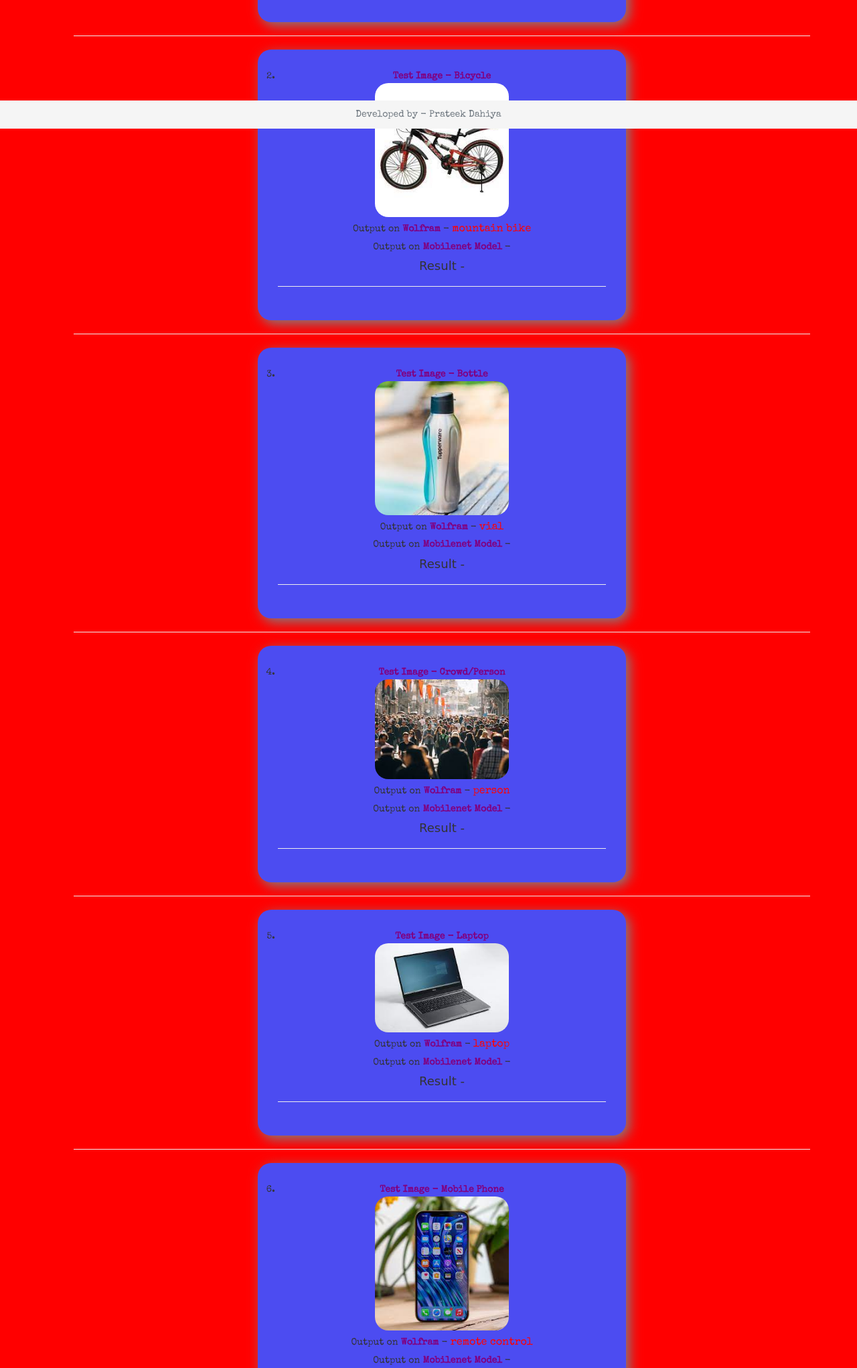
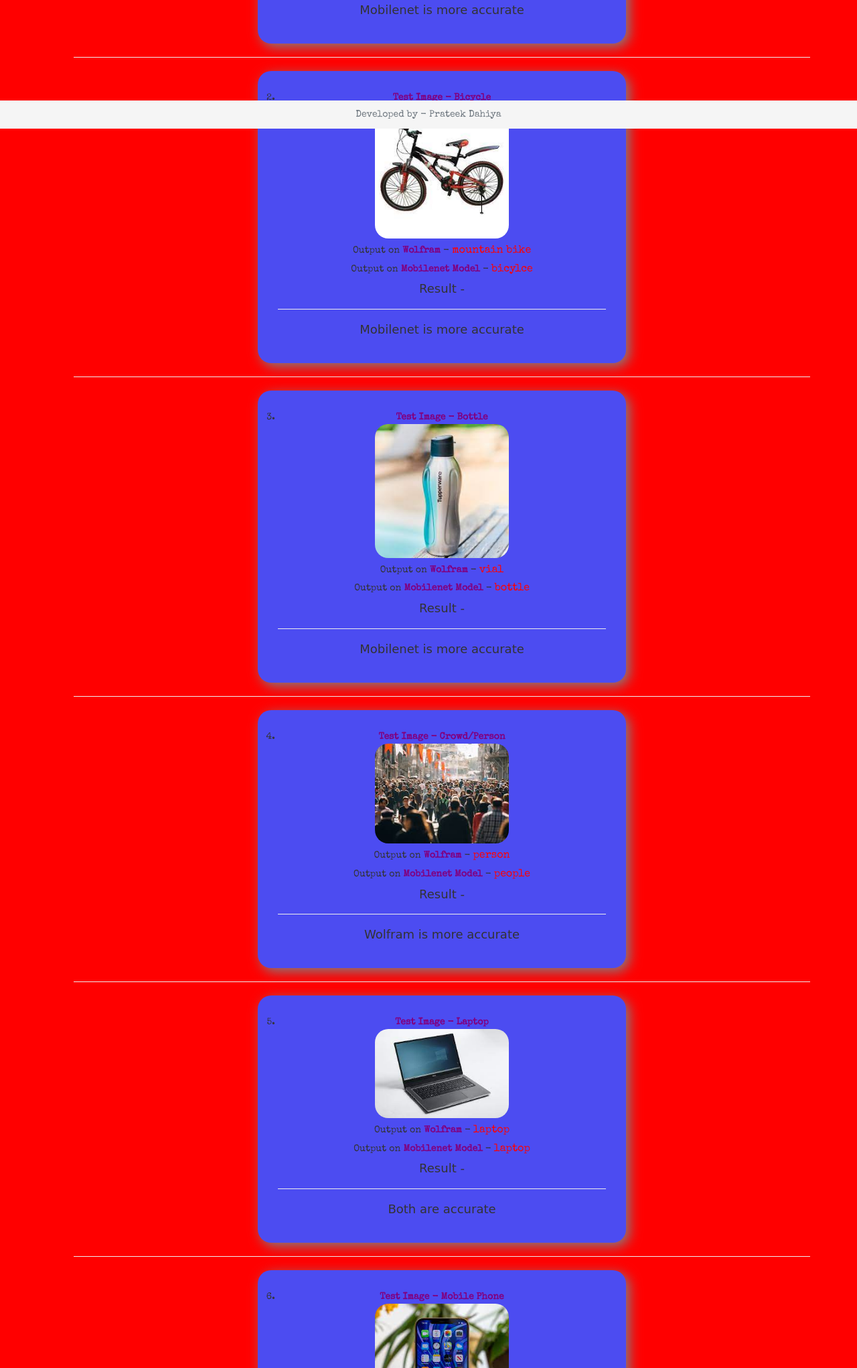
Before and after one commit to PrateekGithub786/Case-Study, a plain HTML site: page index.html in a window 1280 px wide. Shown: the part 608-2650 px from the top of the page at 67% size. Drawn offline with nearby package versions, Linux system fonts and the light colour scheme.

Commit message:
Create index.html

```diff
--- a/index.html
+++ b/index.html
@@ -25,13 +25,13 @@
                         <span>bedroom</span>
                     </h5>
                     <h5>Output on <b>Mobilenet Model </b> -
-                        <span></span>
+                        <span>day bed</span>
                     </h5>
 
                     <div class="mini_result">
                         <h4>Result - </h4>
                         <hr>
-                        <h4></h4>
+                        <h4>Mobilenet is more accurate</h4>
                     </div>
 
                 </div>
@@ -45,13 +45,13 @@
                         <span>mountain bike</span>
                     </h5>
                     <h5>Output on <b>Mobilenet Model </b> -
-                        <span></span>
+                        <span>bicylce</span>
                     </h5>
 
                     <div class="mini_result">
                         <h4>Result - </h4>
                         <hr>
-                        <h4></h4>
+                        <h4>Mobilenet is more accurate</h4>
                     </div>
 
                 </div>
@@ -66,13 +66,13 @@
                         <span>vial</span>
                     </h5>
                     <h5>Output on <b>Mobilenet Model </b> -
-                        <span></span>
+                        <span>bottle</span>
                     </h5>
 
                     <div class="mini_result">
                         <h4>Result - </h4>
                         <hr>
-                        <h4></h4>
+                        <h4>Mobilenet is more accurate</h4>
                     </div>
 
                 </div>
@@ -86,13 +86,13 @@
                         <span>person</span>
                     </h5>
                     <h5>Output on <b>Mobilenet Model </b> -
-                        <span></span>
+                        <span>people</span>
                     </h5>
 
                     <div class="mini_result">
                         <h4>Result - </h4>
                         <hr>
-                        <h4></h4>
+                        <h4>Wolfram is more accurate</h4>
                     </div>
 
                 </div>
@@ -106,13 +106,13 @@
                         <span>laptop</span>
                     </h5>
                     <h5>Output on <b>Mobilenet Model </b> -
-                        <span></span>
+                        <span>laptop</span>
                     </h5>
 
                     <div class="mini_result">
                         <h4>Result - </h4>
                         <hr>
-                        <h4></h4>
+                        <h4>Both are accurate</h4>
                     </div>
 
                 </div>
@@ -125,13 +125,13 @@
                         <span>remote control</span>
                     </h5>
                     <h5>Output on <b>Mobilenet Model </b> -
-                        <span></span>
+                        <span>Phone</span>
                     </h5>
 
                     <div class="mini_result">
                         <h4>Result - </h4>
                         <hr>
-                        <h4></h4>
+                        <h4>Mobilenet is more accurate</h4>
                     </div>
 
                 </div>
@@ -144,13 +144,13 @@
                         <span>person</span>
                     </h5>
                     <h5>Output on <b>Mobilenet Model </b> -
-                        <span></span>
+                        <span>person</span>
                     </h5>
 
                     <div class="mini_result">
                         <h4>Result - </h4>
                         <hr>
-                        <h4></h4>
+                        <h4>Both are accurate</h4>
                     </div>
 
                 </div>
@@ -163,13 +163,13 @@
                         <span>dining room</span>
                     </h5>
                     <h5>Output on <b>Mobilenet Model </b> -
-                        <span></span>
+                        <span>dinning hall</span>
                     </h5>
 
                     <div class="mini_result">
                         <h4>Result - </h4>
                         <hr>
-                        <h4></h4>
+                        <h4>Wolfram is more accurate</h4>
                     </div>
 
                 </div>
@@ -182,13 +182,13 @@
                         <span>skateboard</span>
                     </h5>
                     <h5>Output on <b>Mobilenet Model </b> -
-                        <span></span>
+                        <span>skates</span>
                     </h5>
 
                     <div class="mini_result">
                         <h4>Result - </h4>
                         <hr>
-                        <h4></h4>
+                        <h4>Wolfram is more accurate</h4>
                     </div>
 
                 </div>
@@ -201,13 +201,13 @@
                         <span>subway train</span>
                     </h5>
                     <h5>Output on <b>Mobilenet Model </b> -
-                        <span></span>
+                        <span>subway</span>
                     </h5>
 
                     <div class="mini_result">
                         <h4>Result - </h4>
                         <hr>
-                        <h4></h4>
+                        <h4>Wolfram is more accurate</h4>
                     </div>
 
                 </div>
```
